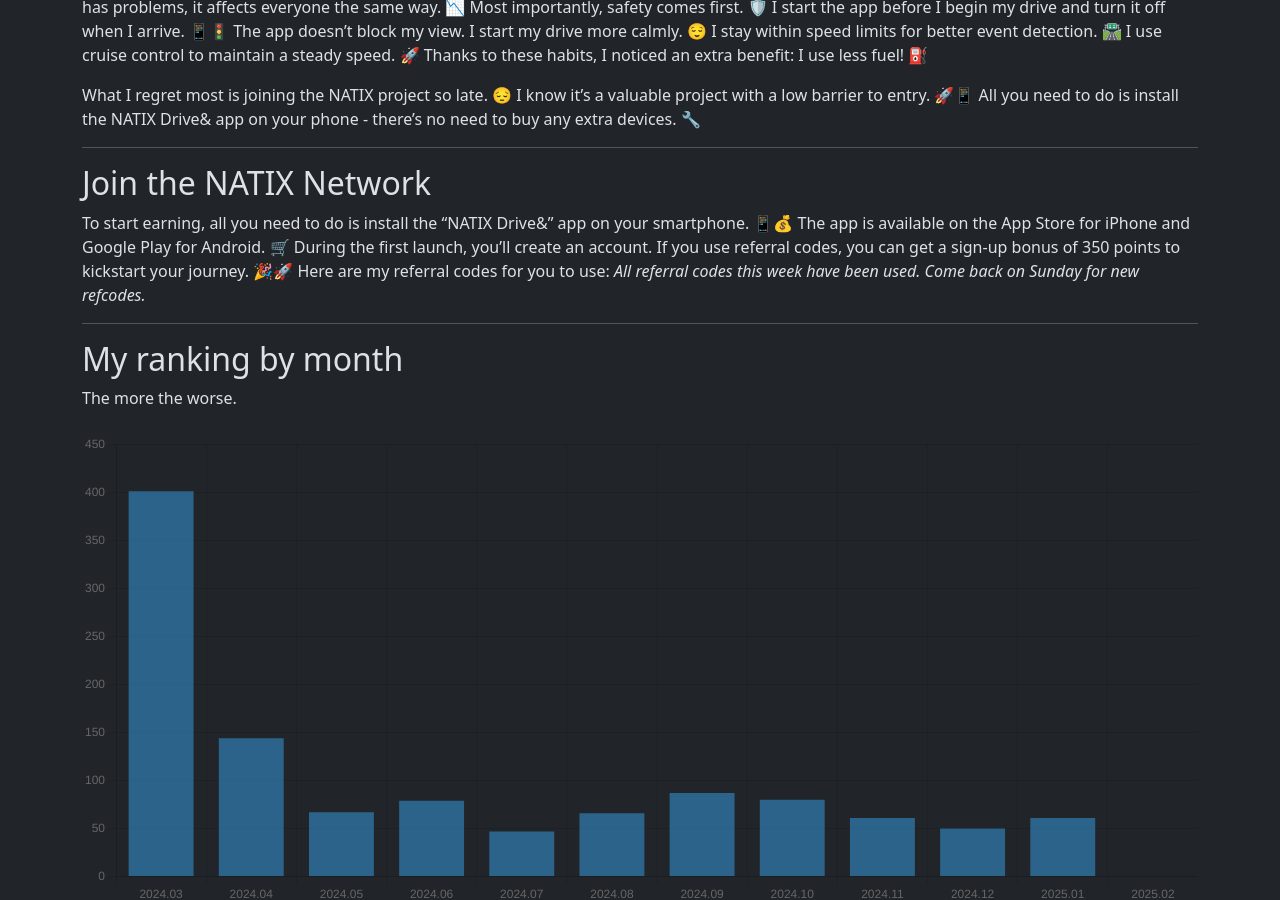
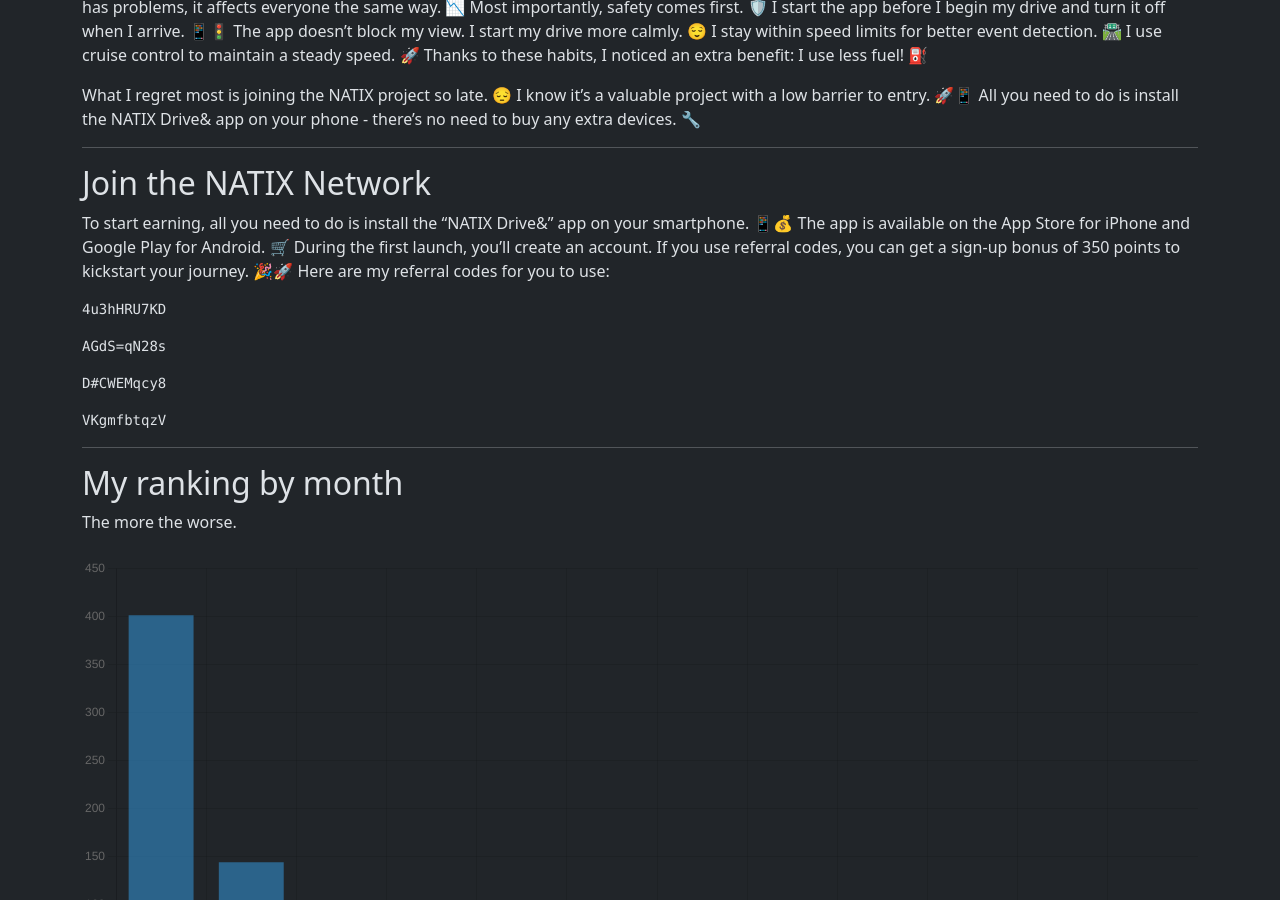
Before and after one commit to torrocus/natix, a Jekyll site: the page built from index.md, in a window 1280 px wide and 900 px high, scrolled down 2311 px. Built offline with Jekyll 4.4.1, drawn with Linux system fonts in a browser that asks for light colours; comment, search, counter and statistics services are not loaded.

Commit message:
Refresh referrer codes

````diff
--- a/index.md
+++ b/index.md
@@ -136,9 +136,26 @@ If you use referral codes, you can get a sign-up bonus of 350 points to kickstar
 🎉🚀
 Here are my referral codes for you to use:
 <!-- NATIX-REFERRAL-CODES-LIST:START -->
+```
+4u3hHRU7KD
+```
+
+```
+AGdS=qN28s
+```
+
+```
+D#CWEMqcy8
+```
+
+```
+VKgmfbtqzV
+```
 <!-- NATIX-REFERRAL-CODES-LIST:END -->
+<!--
 _All referral codes this week have been used.
 Come back on Sunday for new refcodes._
+-->
 
 ---
 
````
